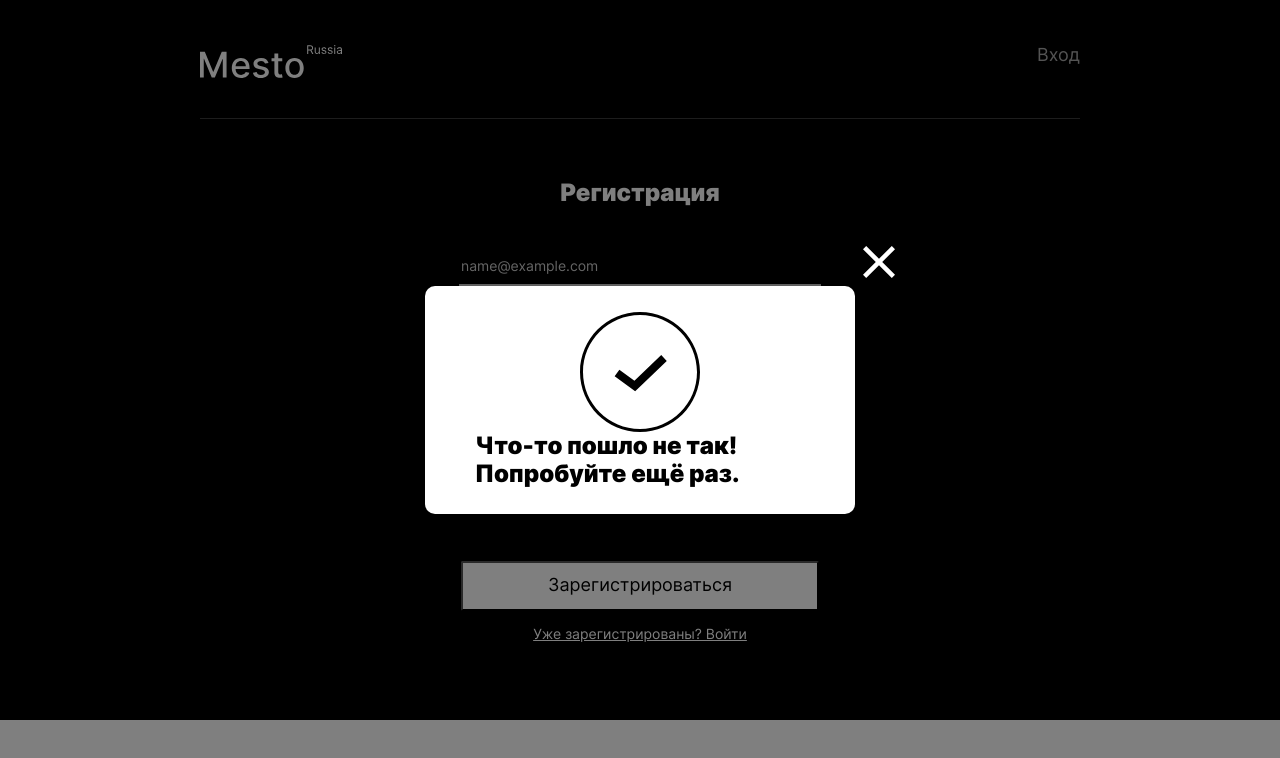
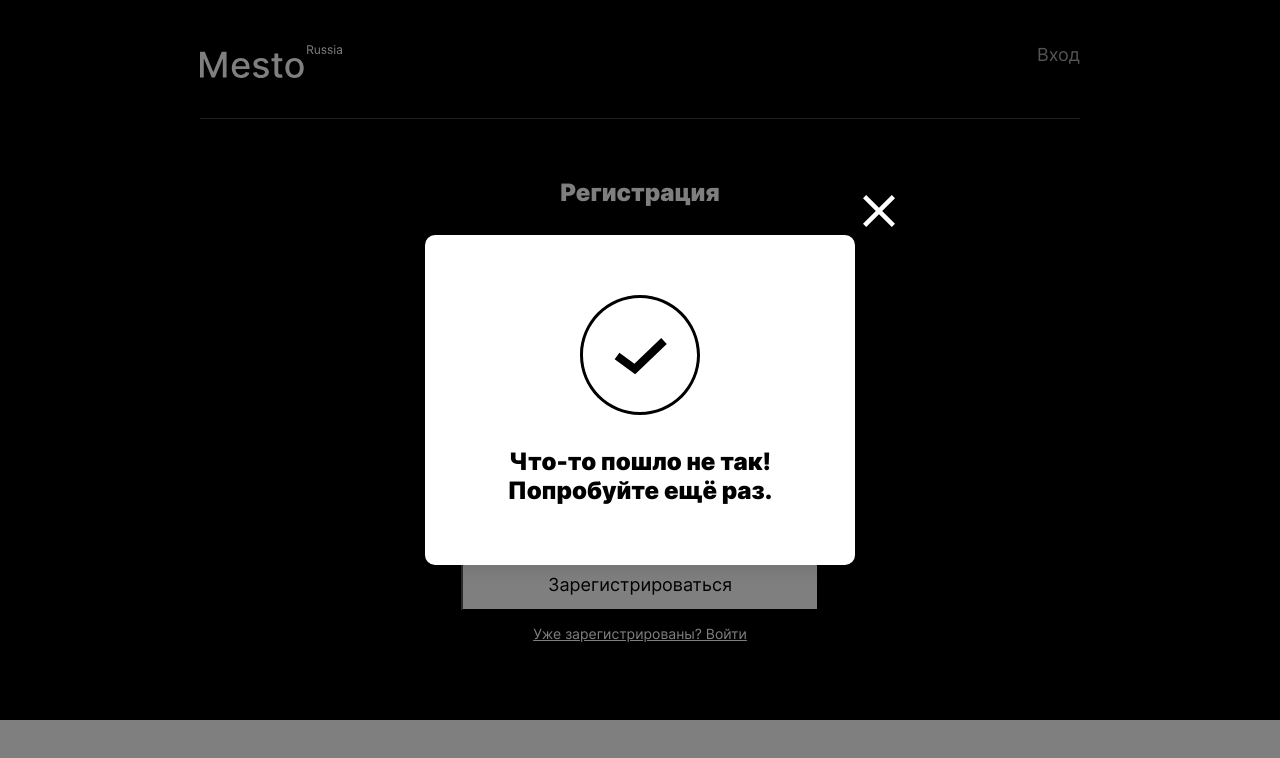
Before and after one commit to GrigoryGriko/react-mesto-auth, a React app: page /sign-up in a window 1280 px wide. Both pictures are taken after typing "name@example.com", "Sample123" into the empty fields and a click on the button "Зарегистрироваться". Built offline with nearby package versions, Linux system fonts and the light colour scheme; no server answers.

Commit message:
feat: настройка попапа с уведомлением

```diff
--- a/src/blocks/popup/__content/popup__content.css
+++ b/src/blocks/popup/__content/popup__content.css
@@ -1,8 +1,4 @@
 .popup__content {
-  display: flex;
-  flex-direction: column;
-  align-items: center;
-
   width: 84%;
   max-width: 358px;
 }
--- a/src/components/InfoTooltip.js
+++ b/src/components/InfoTooltip.js
@@ -1,10 +1,10 @@
 function InfoTooltip(props) {
   return (
     <div className={`popup popup_info-tootip ${(props.message !== '') ? 'popup_opened' : ''}`}>
-      <form className="popup__container">
+      <form className="popup__container popup__container_properties_alert ">
         <button className="popup__button-close" type="button" onClick={props.onClose}></button>
 
-        <div className="popup__content">
+        <div className="popup__content popup__content_properties_alert">
           <div
             className="popup__status-image"
             /*style={{
@@ -12,7 +12,7 @@ function InfoTooltip(props) {
             }}*/
           ></div>
 
-          <h2 className="popup__header">{props.message}</h2>
+          <h2 className="popup__header popup__header_properties_alert">{props.message}</h2>
         </div>
 
       </form>
--- a/src/index.css
+++ b/src/index.css
@@ -173,7 +173,13 @@
     background: transparent;
 }
 
+
+.popup__container_properties_alert {
+    padding-top: 60px;
+    padding-bottom: 60px;
+}
 .popup__status-image {
+    margin-bottom: 32px;
     width: 120px;
     height: 120px;
     background-color: transparent;
@@ -182,3 +188,14 @@
     background-size: auto;
     background-position: center;
 }
+
+.popup__content_properties_alert {
+    display: flex;
+    flex-direction: column;
+    align-items: center;
+}
+.popup__header_properties_alert {
+    text-align: center;
+    max-width: 358px;
+    line-height: 29px;
+}
```
